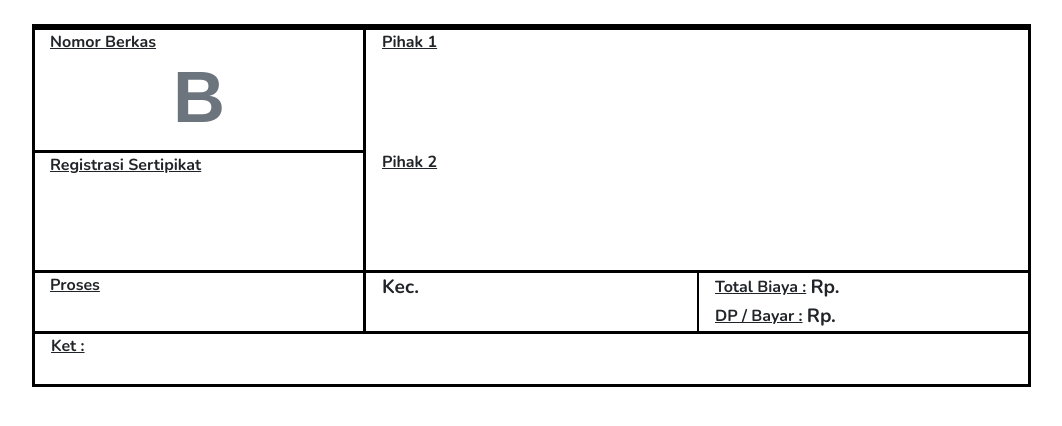
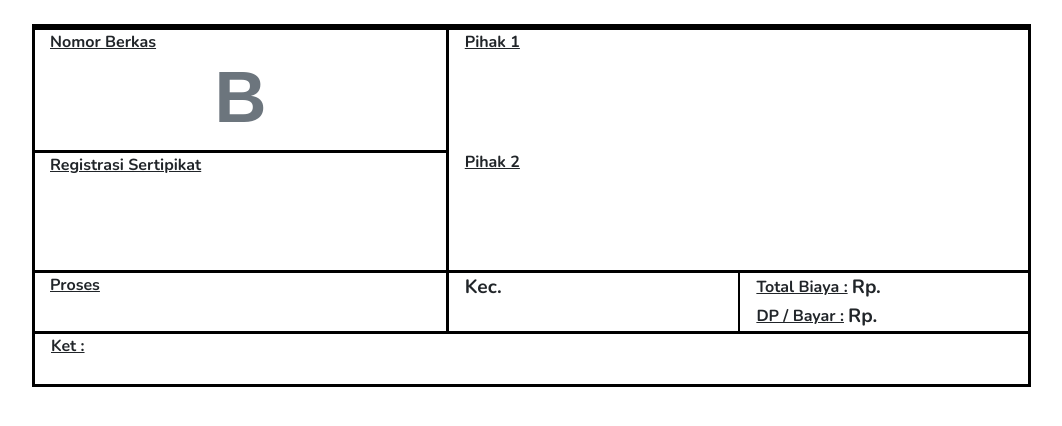
Before and after one commit to faizalindra/ppatku, a CodeIgniter app: the page made by application/views/sidebar/berkas/print.php in a window 1280 px wide. Shown: the top 426 px of the page, without its empty margins (53-1115 px from the left). Run offline with CodeIgniter, Linux system fonts and the light colour scheme; data that the repository does not hold is empty.

Commit message:
Commit #00071 - Fix tampilan print berkas

```diff
--- a/application/views/sidebar/berkas/print.php
+++ b/application/views/sidebar/berkas/print.php
@@ -5,7 +5,7 @@
     <meta charset="UTF-8">
     <meta http-equiv="X-UA-Compatible" content="IE=edge">
     <meta name="viewport" content="width=device-width, initial-scale=1.0">
-    <title>Berkas-ID.B<?= $berkas['kode_b'] ?></title>
+    <title>Berkas-ID_B<?= $berkas['kode_b'] ?></title>
     <link rel="icon" type="image/png" href="<?= base_url('assets/img/icon.png') ?>">
     <link href="https://fonts.googleapis.com/css?family=Nunito:200,200i,300,300i,400,400i,600,600i,700,700i,800,800i,900,900i" rel="stylesheet">
     <link rel="stylesheet" href="https://fonts.googleapis.com/css2?family=Rubik:wght@800&display=swap">
@@ -85,17 +85,17 @@
                     <h5 class="m-0"><b><?= $berkas['tgl_masuk'] ?></b></h5>
                 </div>
                 <div class="row">
-                    <div class="col-md-4 nober" style=" min-height:120px">
+                    <div class="col-md-5 nober" style=" min-height:120px">
                         <div class="row">
                             <div class="col-md-12 text-left"><u><b>Nomor Berkas</b></u></div>
                             <div class="col-md-12 text-center display-3 p-0 m-0"><b class="text-muted">B</b><b><?= $berkas['kode_b'] ?></b></div>
                         </div>
                     </div>
-                    <div class="col-md-8">
+                    <div class="col-md-7">
                         <div class="row">
                             <div class="col-md-12">
                                 <div class="row pl-3"><b><u>Pihak 1</u></b></div>
-                                <div class="row text-center align-items-center justify-content-center text-uppercase">
+                                <div class="row text-center align-items-center justify-content-center">
                                     <h4 class="h-100"><b><?= $berkas['nama_penjual'] ?></b></h4>
                                 </div>
                             </div>
@@ -103,19 +103,22 @@
                     </div>
                 </div>
                 <div class="row">
-                    <div class="col-md-4 noreg" style="min-height:120px">
+                    <div class="col-md-5 noreg" style="min-height:120px">
                         <div class="row">
                             <div class="col-md-12 text-left"><u><b>Registrasi Sertipikat</b></u></div>
-                            <div class="col-md-12 text-center display-3"><b class="text-muted"><?php if ($berkas['kode_s'] != null || $berkas['kode_s'] != '') {
-                                                                                                    echo 'S';
-                                                                                                } ?></b><b><?= $berkas['kode_s'] ?></b></div>
+                            <div class="col-md-12 text-center display-3 p-0 m-0"><b class="text-muted"><?php if ($berkas['reg_sertipikat']) {
+                                                                                                            echo 'S';
+                                                                                                            $kode = $berkas['kode_s'];
+                                                                                                        } else {
+                                                                                                            $kode = '';
+                                                                                                        } ?></b><b><?= $kode ?></b></div>
                         </div>
                     </div>
-                    <div class="col-md-8">
+                    <div class="col-md-7">
                         <div class="row">
                             <div class="col-md-12">
                                 <div class="row pl-3"><b><u>Pihak 2</u></b></div>
-                                <div class="row text-center align-items-center justify-content-center text-uppercase">
+                                <div class="row text-center align-items-center justify-content-center">
                                     <h4 class="h-100"><b><?= $berkas['nama_pembeli'] ?></b></h4>
                                 </div>
                             </div>
@@ -123,7 +126,7 @@
                     </div>
                 </div>
                 <div class="row h-100">
-                    <div class="col-md-4 noser" style="min-height:50px">
+                    <div class="col-md-5 noser" style="min-height:50px">
                         <div class="row">
                             <div class="col-md-12 text-left"><u><b>Proses</b></u></div>
                             <div class="col-md-12 text-center pl-1 pr-0">
@@ -131,7 +134,7 @@
                             </div>
                         </div>
                     </div>
-                    <div class="col-md-8" style="border-top: 3px solid black;border-bottom: 3px solid black;">
+                    <div class="col-md-7" style="border-top: 3px solid black;border-bottom: 3px solid black;">
                         <div class="row">
                             <div class="col-md-6">
                                 <div class="row pl-3 text-left text-lg align-items-center"><b><?= $berkas['sertipikat2'] ?></b></div>
@@ -147,12 +150,13 @@
                             </div>
                         </div>
                     </div>
-                    <div class="row">
-                        <div class="col-md-12" style="min-height: 50px;">
-                            <div class="row pl-3 ">
-                                <div class="col-md-12"><b><u>Ket :</u></b></div>
-                                <div class="col-md-12 text-lg"><?= $berkas['keterangan'] ?></div>
-                            </div>
+
+                </div>
+                <div class="row">
+                    <div class="col-md-12 pl-0" style="min-height: 50px;">
+                        <div class="row pl-3 ">
+                            <div class="col-md-12 text-left"><b><u>Ket :</u></b></div>
+                            <div class="col-md-12 text-lg"><?= $berkas['keterangan'] ?></div>
                         </div>
                     </div>
                 </div>
@@ -178,16 +182,16 @@
                             </b>
                         </div>
                     </div>
-                    <div class="container" style="border: 4px solid black;">
+                    <div class="col" style="border: 4px solid black;">
                         <div class="row" style="border-bottom: 4px solid black;">
-                            <div class="col-auto text-white pl-1" style="background-color: black;"><span><?= $berkas['jenis_hak2'] ?></span>. <span><?= $berkas['no_sertipikat'] ?></span></div>
+                            <div class="col-auto text-white pl-1" style="background-color: black;"><b><span><?= $berkas['jenis_hak2'] ?></span>. <span><?= $berkas['no_sertipikat'] ?></span></b></div>
                             <div class="col-md-8 pl-1"><?= $berkas['desa'] ?>, <?= $berkas['kecamatan'] ?></div>
                         </div>
                         <div class="row">
-                            <div class="col-md-6 d-flex align-items-center text-center justify-content-center text-uppercase" style="border-right: 3px solid black;">
+                            <div class="col-md-5 d-flex align-items-center text-center justify-content-center" style="border-right: 3px solid black;">
                                 <h5><b><?= $berkas['pemilik_hak'] ?></b></h5>
                             </div>
-                            <div class="col-md-6 pl-0">
+                            <div class="col-md-7 pl-0">
                                 <table width="110%" class="p-0 m-0">
                                     <tbody>
                                         <tr class="bb">
@@ -227,10 +231,17 @@
     </div>
 
 
+    <style>
+        @media print {
+            body {
+                -webkit-print-color-adjust: exact;
+            }
+        }
+    </style>
     <script type="text/javascript" src="<?= base_url('assets/vendor/bootstrap/js/bootstrap.bundle.min.js') ?>"></script>
     <script type="text/javascript" src="<?= base_url('assets/js/sb-admin-2.min.js') ?>"></script>
     <script>
-        // window.print();
+        window.print();
     </script>
 </body>
 
```
Also changed, not shown: application/views/autentifikasi/login.php (+1 -6 lines), 1 other file.
